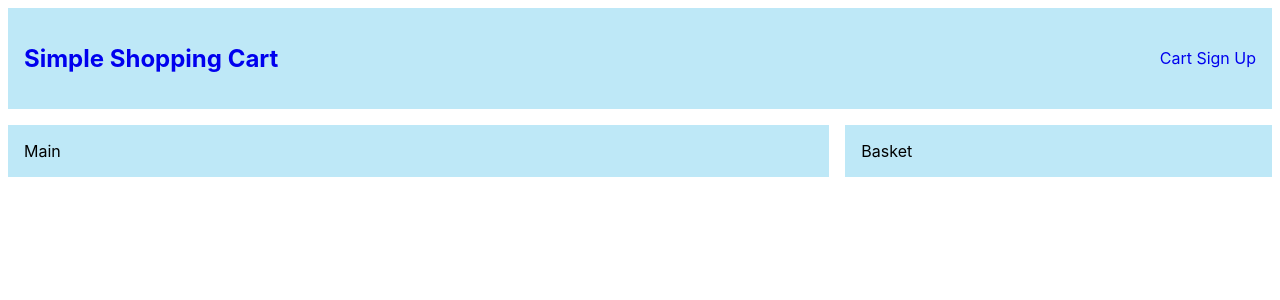
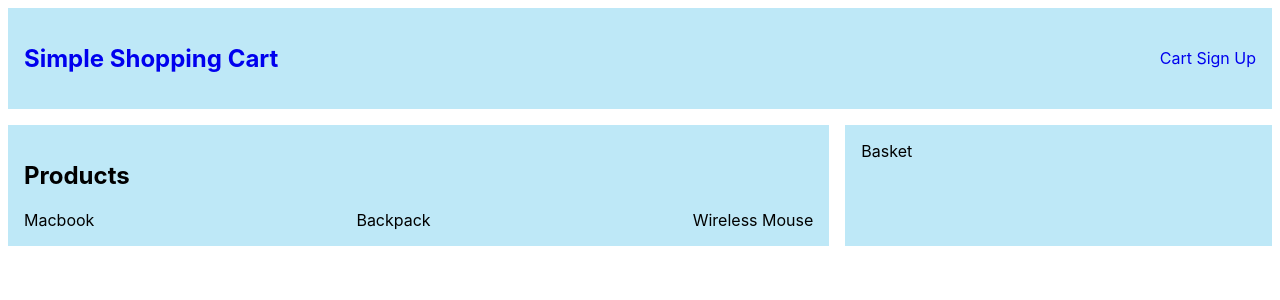
Before and after one commit to bilalgit98/ReactShoppingCart, a React (Create React App) app in the folder addtocart/: page / in a window 1280 px wide. Shown: the top 300 px of the page. Built offline with nearby package versions, Linux system fonts and the light colour scheme.

Commit message:
Main Components

```diff
--- a/addtocart/src/App.js
+++ b/addtocart/src/App.js
@@ -1,12 +1,14 @@
 import Header from "./components/Header";
 import Main from "./components/Main";
 import Basket from "./components/Basket";
+import data from "./data";
 function App() {
+  const { products } = data;
   return (
     <div>
       <Header />
       <div className="row">
-        <Main />
+        <Main products={products} />
         <Basket />
       </div>
     </div>
--- a/addtocart/src/components/Main.js
+++ b/addtocart/src/components/Main.js
@@ -1,7 +1,17 @@
 import React from "react";
 
-const Main = () => {
-  return <div className="block col-2">Main</div>;
+const Main = (props) => {
+  const { products } = props;
+  return (
+    <div className="block col-2">
+      <h2> Products</h2>
+      <div className="row">
+        {products.map((products) => (
+          <div key={products.id}>{products.name}</div>
+        ))}
+      </div>
+    </div>
+  );
 };
 
 export default Main;
--- /dev/null
+++ b/addtocart/src/data.js
@@ -0,0 +1,26 @@
+const data = {
+  products: [
+    {
+      id: "1",
+      name: "Macbook",
+      price: 1500,
+      image:
+        "https://store.storeimages.cdn-apple.com/4668/as-images.apple.com/is/mbp-spacegray-select-202206_GEO_GB?wid=452&hei=420&fmt=jpeg&qlt=95&.v=1654014010023",
+    },
+    {
+      id: "2",
+      name: "Backpack",
+      price: 20,
+      image:
+        "https://nordace.com/wp-content/uploads/2021/12/Siena-Classic-Pink-1-828x828.jpg",
+    },
+    {
+      id: "3",
+      name: "Wireless Mouse",
+      price: 30,
+      image: "https://m.media-amazon.com/images/I/617GnRe1g9L._AC_SX450_.jpg",
+    },
+  ],
+};
+
+export default data;
```
